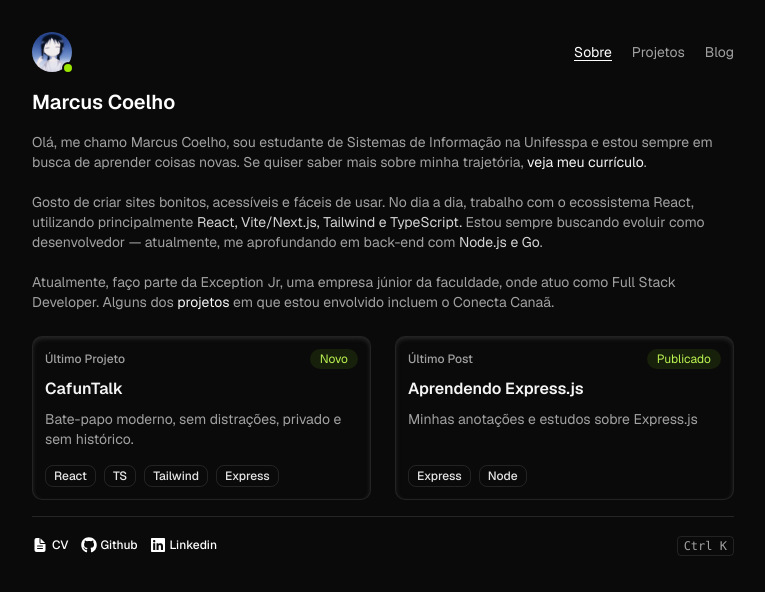
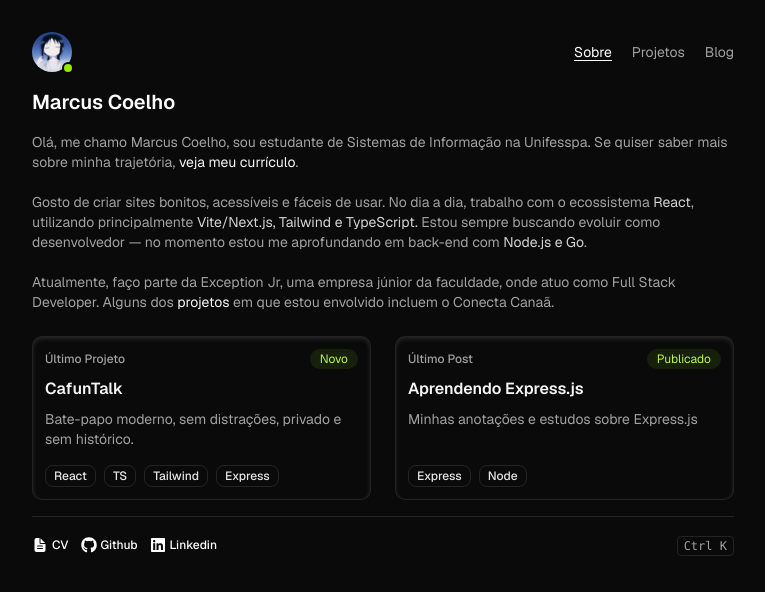
Before and after one commit to coelhomarcus/marcus, a React (Vite) app: page / in a window 1280 px wide. Shown: the top 592 px of the page, without its empty margins (257-1022 px from the left). Built offline with nearby package versions, Linux system fonts and the light colour scheme.

Commit message:
fix abou text

```diff
--- a/src/components/About/About.tsx
+++ b/src/components/About/About.tsx
@@ -8,11 +8,11 @@ const About = () => {
         <div className='text-white'>
             <h1 className='text-xl font-semibold mb-4'>Marcus Coelho</h1>
             <p className='text-neutral-400 text-sm'>
-                Olá, me chamo Marcus Coelho, sou estudante de Sistemas de Informação na Unifesspa e estou sempre em busca de aprender coisas novas.
+                Olá, me chamo Marcus Coelho, sou estudante de Sistemas de Informação na Unifesspa.
                 Se quiser saber mais sobre minha trajetória, <span><a className="transition-colors text-neutral-100 hover:underline" href="https://docs.google.com/document/d/1wgOhwh-1YT-LRog9j1tvxzBVKfraoSzps1AiBGuSx9A/export?format=pdf" download>veja meu currículo</a></span>.
                 <br />
                 <br />
-                Gosto de criar sites bonitos, acessíveis e fáceis de usar. No dia a dia, trabalho com o ecossistema React, utilizando principalmente <span className="text-neutral-300">React, Vite/Next.js, Tailwind e TypeScript.</span> Estou sempre buscando evoluir como desenvolvedor — atualmente, me aprofundando em back-end com <span className="text-neutral-300">Node.js e Go</span>.
+                Gosto de criar sites bonitos, acessíveis e fáceis de usar. No dia a dia, trabalho com o ecossistema <span className="text-neutral-300">React</span>, utilizando principalmente <span className="text-neutral-300">Vite/Next.js, Tailwind e TypeScript.</span> Estou sempre buscando evoluir como desenvolvedor — no momento estou me aprofundando em back-end com <span className="text-neutral-300">Node.js e Go</span>.
                 <br />
                 <br />
                 Atualmente, faço parte da Exception Jr, uma empresa júnior da faculdade, onde atuo como Full Stack Developer. Alguns dos <Link className="transition-colors text-neutral-100 hover:underline" to="/projects">projetos</Link> em que estou envolvido incluem o Conecta Canaã.
```
